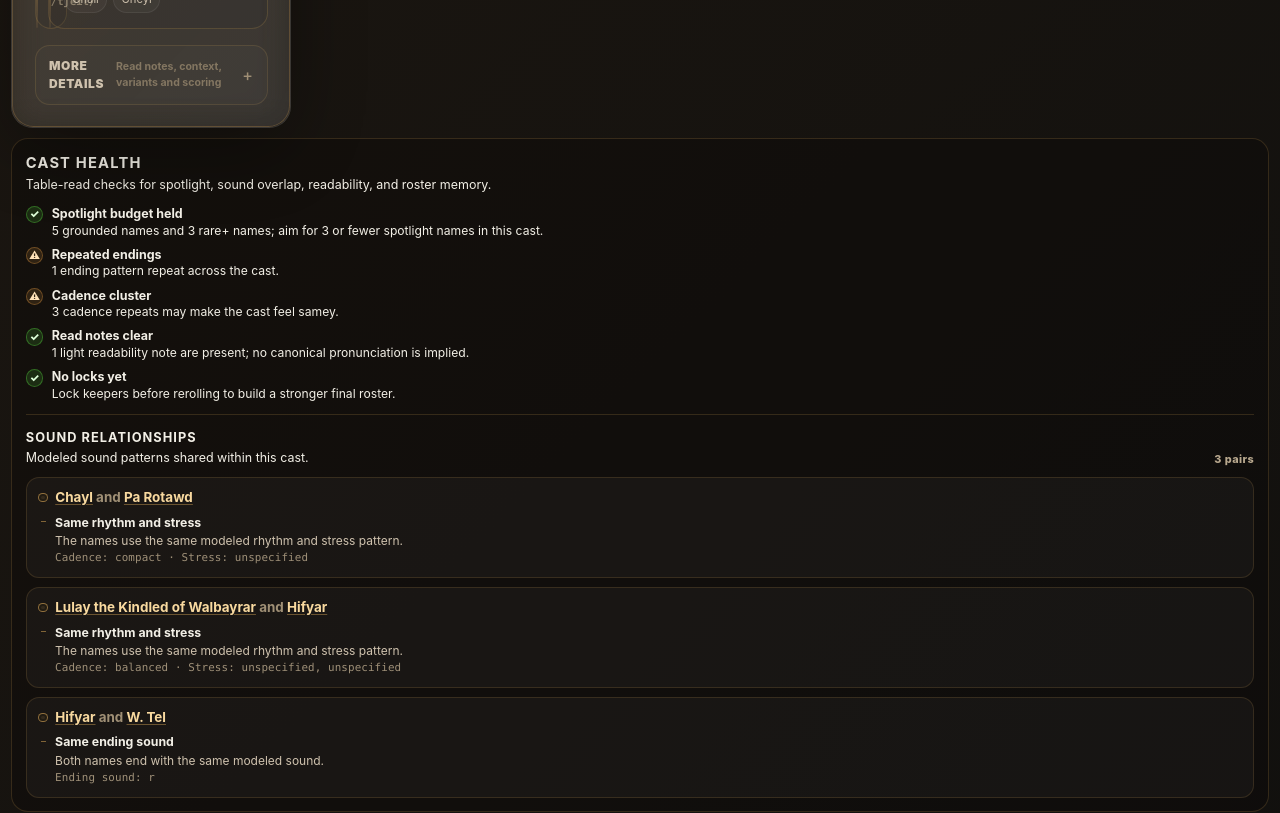
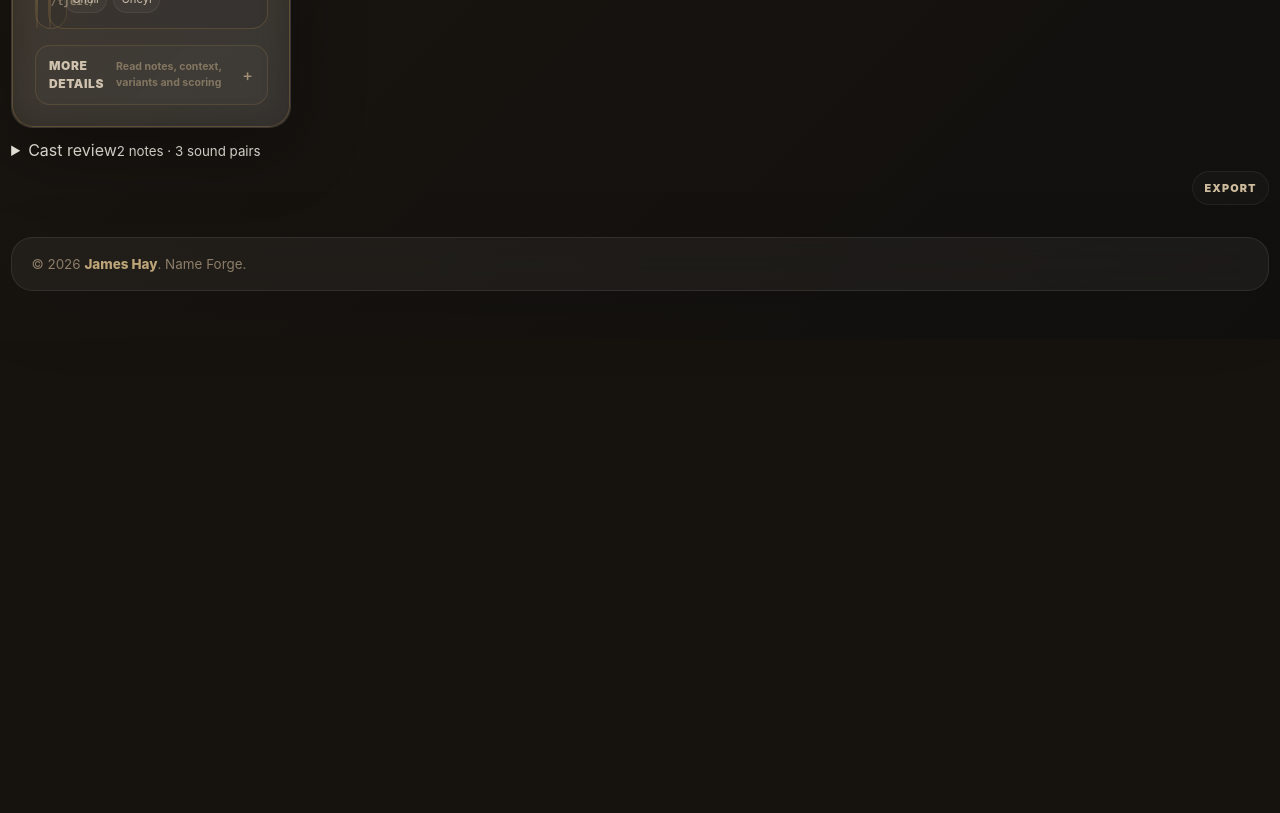
Before and after one commit to jaahay/name-forge, a React (Vite) app: page / in a window 1280 px wide. Shown: the part 1460-2273 px from the top of the page. After the commit the page ends 1799 px from the top, so only its background shows below. Built offline with nearby package versions, Linux system fonts and the light colour scheme.

Commit message:
consolidate cast diagnostics into quiet review

```diff
--- a/src/ui/CastHealth.tsx
+++ b/src/ui/CastHealth.tsx
@@ -65,26 +65,40 @@ function castHealthFor(ensemble: GeneratedEnsemble, lockedNameIds: Set<string>):
   ];
 }
 
+function relationshipPairCount(relationships: ReturnType<typeof analyzeNameArtifactSoundRelationships>): number {
+  return new Set(relationships.map((relationship) => JSON.stringify(relationship.artifactIds))).size;
+}
+
 export function CastHealthPanel({ ensemble, lockedNameIds, onSelectName }: CastHealthPanelProps) {
-  const healthItems = castHealthFor(ensemble, lockedNameIds);
+  const warningItems = castHealthFor(ensemble, lockedNameIds).filter((item) => item.tone === 'warn');
   // The current GeneratedEnsemble is the explicit active-roster snapshot for this presentation.
   const soundRelationships = analyzeNameArtifactSoundRelationships(ensemble.names.map(toNameArtifact));
+  const pairCount = relationshipPairCount(soundRelationships);
 
   return (
-    <section className="cast-health" aria-label="Cast health">
-      <div className="cast-health-heading">
-        <h2>Cast health</h2>
-        <p>Table-read checks for spotlight, sound overlap, readability, and roster memory.</p>
+    <details className="cast-review" aria-label="Cast review">
+      <summary>
+        <span>Cast review</span>
+        <small>
+          {warningItems.length} {warningItems.length === 1 ? 'note' : 'notes'} · {pairCount} sound {pairCount === 1 ? 'pair' : 'pairs'}
+        </small>
+      </summary>
+      <div className="cast-review-body">
+        {warningItems.length > 0 ? (
+          <section className="cast-review-notes" aria-label="Cast notes">
+            <h2>Cast notes</h2>
+            <ul className="cast-health-list">
+              {warningItems.map((item) => (
+                <li key={item.id} className="cast-health-item warn">
+                  <span className="cast-health-status" aria-hidden="true">⚠</span>
+                  <span><strong>{item.label}</strong>{item.detail}</span>
+                </li>
+              ))}
+            </ul>
+          </section>
+        ) : null}
+        <SoundRelationshipsPanel relationships={soundRelationships} onSelectName={onSelectName} />
       </div>
-      <ul className="cast-health-list">
-        {healthItems.map((item) => (
-          <li key={item.id} className={`cast-health-item ${item.tone}`}>
-            <span className="cast-health-status" aria-hidden="true">{item.tone === 'good' ? '✓' : '⚠'}</span>
-            <span><strong>{item.label}</strong>{item.detail}</span>
-          </li>
-        ))}
-      </ul>
-      <SoundRelationshipsPanel relationships={soundRelationships} onSelectName={onSelectName} />
-    </section>
+    </details>
   );
 }
```
